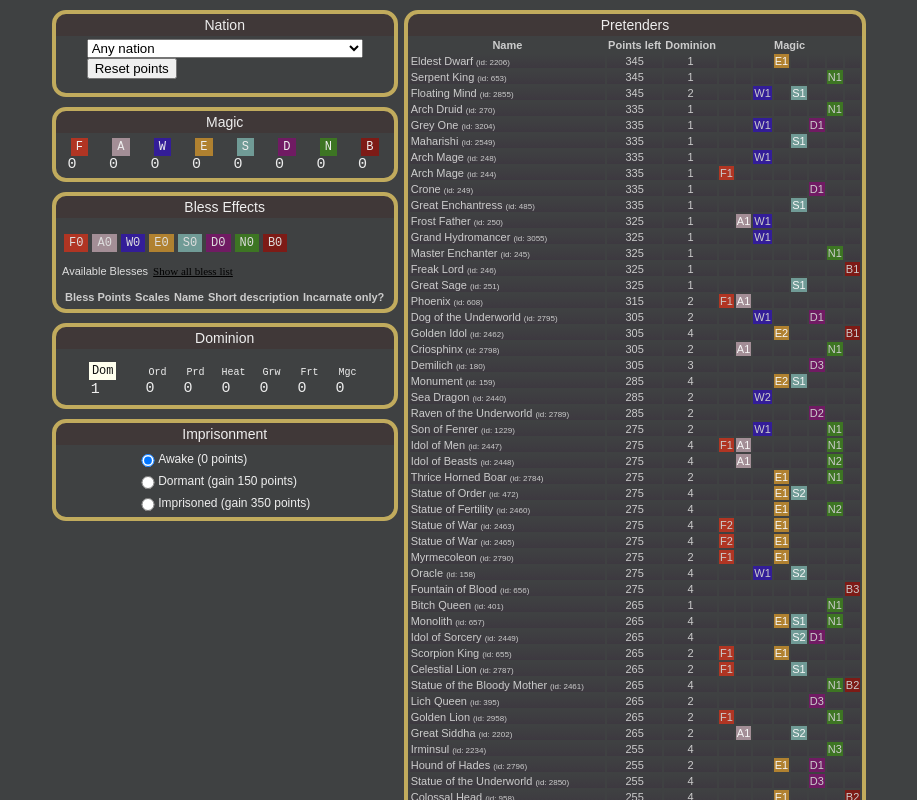
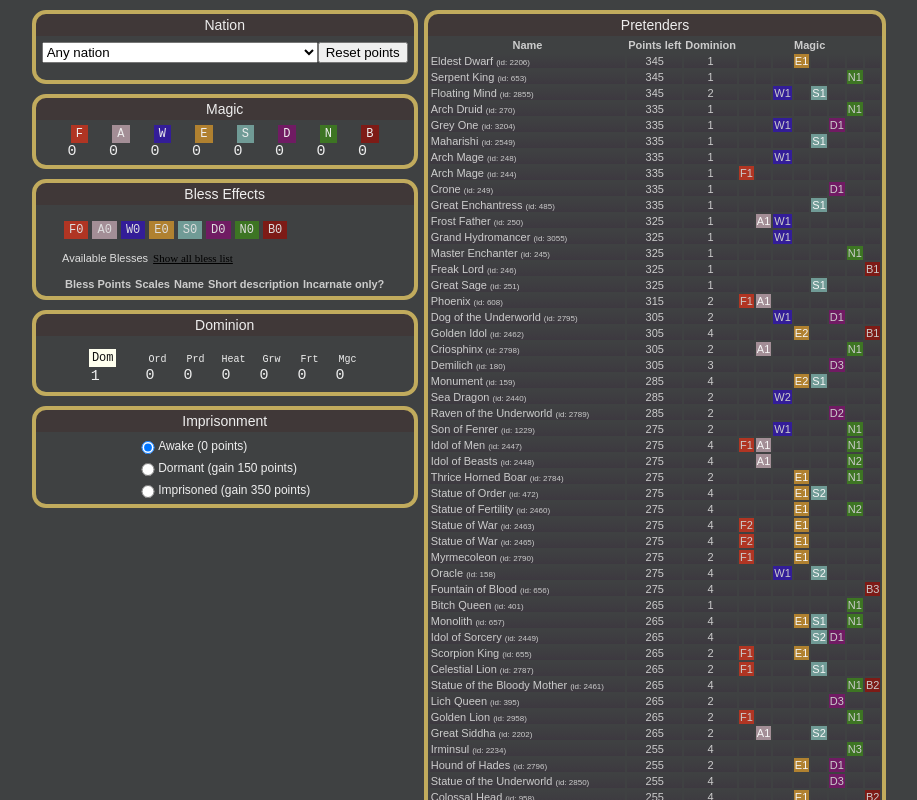
Before and after one commit to bsielski/pretenders-dom5, a React (Create React App) app: page / in a window 1280 px wide. Shown: the top 800 px of the page, without its empty margins (181-1098 px from the left). Built offline with nearby package versions, Linux system fonts and the light colour scheme.

Commit message:
Change reset nation button position

```diff
--- a/src/components/Nation.css
+++ b/src/components/Nation.css
@@ -40,6 +40,7 @@
 
 .nation-picker__option {
     color: #eeeeee;
+    font-size: 13px;
 }
 
 .nation-picker__option--era_ {
--- a/src/components/Nation.js
+++ b/src/components/Nation.js
@@ -33,6 +33,7 @@ export class Nation extends React.Component {
 	    <div className="form">
 	      <header className="form__header">Nation</header>
 	      <div className="form__body form__body--nation">
+		<div className="form__body">
 		  <select
 		    name="nationId" value={this.props.nationId}
 		    onChange={this.handleSelection}
@@ -44,6 +45,7 @@ export class Nation extends React.Component {
 		  <ResetButton
 		    onClick={this.handleReset}
 		    />
+		</div>
 		< NationInfo
 		  f={this.props.nations[this.props.nationId].blessF}
 		  a={this.props.nations[this.props.nationId].blessA}
--- a/src/components/ResetButton.js
+++ b/src/components/ResetButton.js
@@ -5,7 +5,7 @@ import './ResetButton.css';
 export function ResetButton(props) {
 
     return (
-	<div>
+	//<div>
   	  <button
 	    type="button"
             id="reset-button"
@@ -14,6 +14,6 @@ export function ResetButton(props) {
 	    >
             Reset points
 	  </button>
-	</div>
+	//</div>
     );
 }
```
Lines whose indentation alone changed are shown as unchanged.
